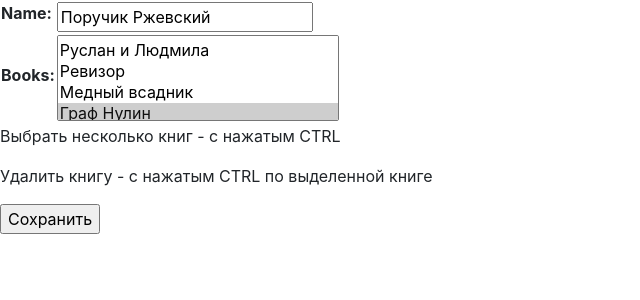
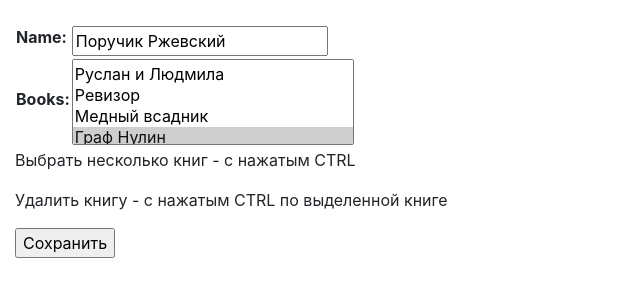
Before and after one commit to daniltarasov/d7-homework-socacc, a Django app: page /friends/13/ in a window 1280 px wide. Shown: the part 56-356 px from the top of the page, without its empty margins (0-640 px from the left). Run offline with Django 3.2, Linux system fonts and the light colour scheme; data comes from the database, SQL or seed files in the repository; some libraries are stand-ins or nearby versions.

Commit message:
Add files via upload

```diff
--- a/p_library/templates/friend_edit.html
+++ b/p_library/templates/friend_edit.html
@@ -8,6 +8,8 @@
 {% extends 'base/base.html' %}
 
 {% block content %}
+<div class="container-fluid">
+	<br>
 <form method="post">
 	{% csrf_token %}
     <table>
@@ -18,6 +20,7 @@
 	<p>Удалить книгу - с нажатым CTRL по выделенной книге</p>
 	<input type="submit" value="Сохранить">
 </form>
+</div>
 {% endblock %}
 
 <!-- </body>
```
